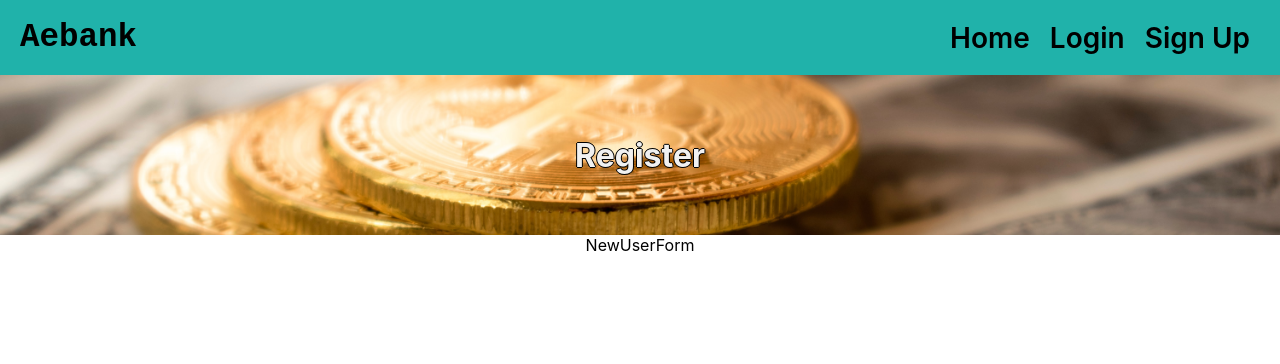
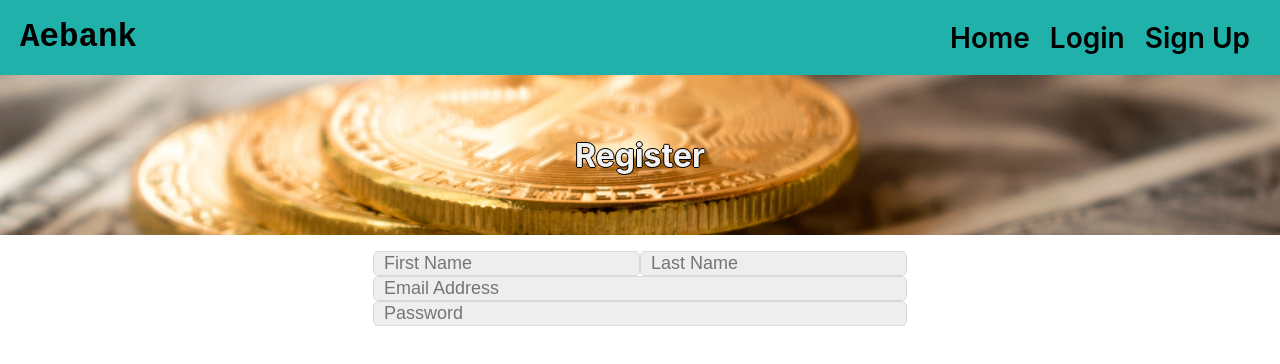
Before and after one commit to yitong86/AebankFront, a React (Create React App) app: page /signup in a window 1280 px wide. Shown: the top 364 px of the page. Built offline with nearby package versions, Linux system fonts and the light colour scheme.

Commit message:
newUserForm

```diff
--- a/src/components/Auth/NewUserForm.js
+++ b/src/components/Auth/NewUserForm.js
@@ -1,8 +1,61 @@
 import React from "react";
+import Container from "../common/Container";
+import Form from "../common/Form";
+import InlineInputContainer from "../common/InlineInputContainer";
+import Input from "../common/Input";
 
-const NewUserForm = (props) => {
+const NewUserForm = ({onSubmit,onChange,newUser}) => {
+    //const {onSubmit,onChange,newUser} = props;
+
+
+    const handleChange = (e)=>{
+        onChange(e.target.id, e.target.value);
+
+    }
     return(
-        <hi>NewUserForm</hi>
+       <Container>
+    <Form onSubmit ={onSubmit} style={{marginTop:"1em"}}>
+        <InlineInputContainer>
+            <Input
+            name = "fName"
+            id="fName"
+            value={newUser.fName}
+            placeholder ={"First Name"}
+            onChange = {handleChange}
+            required
+            />
+             <Input
+            name = "lName"
+            id="lName"
+            value={newUser.lName}
+            placeholder ={"Last Name"}
+            onChange = {handleChange}
+            />
+        </InlineInputContainer>
+
+        <InlineInputContainer>
+        <Input
+            name = "email"
+            id="email"
+            value={newUser.email}
+            placeholder ={"Email Address"}
+            onChange = {handleChange}
+            type = "email"
+            />
+        </InlineInputContainer>
+        <InlineInputContainer>
+        <Input
+            name = "password"
+            id="paswword"
+            value={newUser.password}
+            placeholder ={"Password"}
+            onChange = {handleChange}
+            type="password"
+            />
+        </InlineInputContainer>
+    </Form>
+       </Container>
+
     )
 }
 export default NewUserForm;
--- a/src/components/Auth/Register.js
+++ b/src/components/Auth/Register.js
@@ -23,13 +23,25 @@ const Register = (props)=>{
             [field]: value
         })
     }
+
+    const onSubmit = () =>{
+
+    };
     return(
         <Container>
-            <Splash image={registerPhoto} style={{height:"20vh",color:"#F1F1F1",textShadow:"1px 0 0 #000, 0 -1px 0 #000, 0 1px 0 #000,-1px 0 0 #000"}}>
+            <Splash image={registerPhoto} style={{
+                height:"20vh",
+                color:"#F1F1F1",
+                textShadow:"1px 0 0 #000, 0 -1px 0 #000, 0 1px 0 #000,-1px 0 0 #000"
+                }}>
         <h1>Register</h1>
 
         </Splash>
-        <NewUserForm/>
+        <NewUserForm
+        newUser={newUser}
+        onChange={updateForm}
+        onSubmit ={onSubmit}
+        />
         </Container>
     )
 }
```
